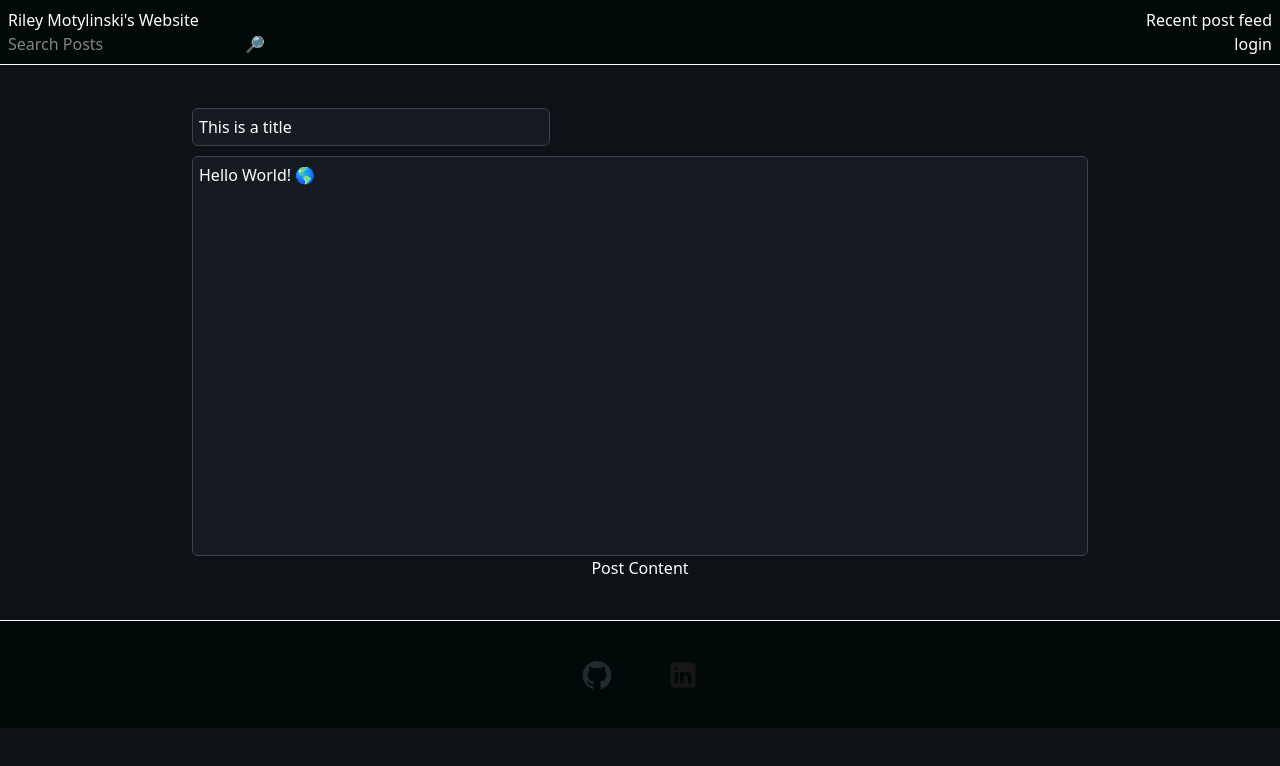
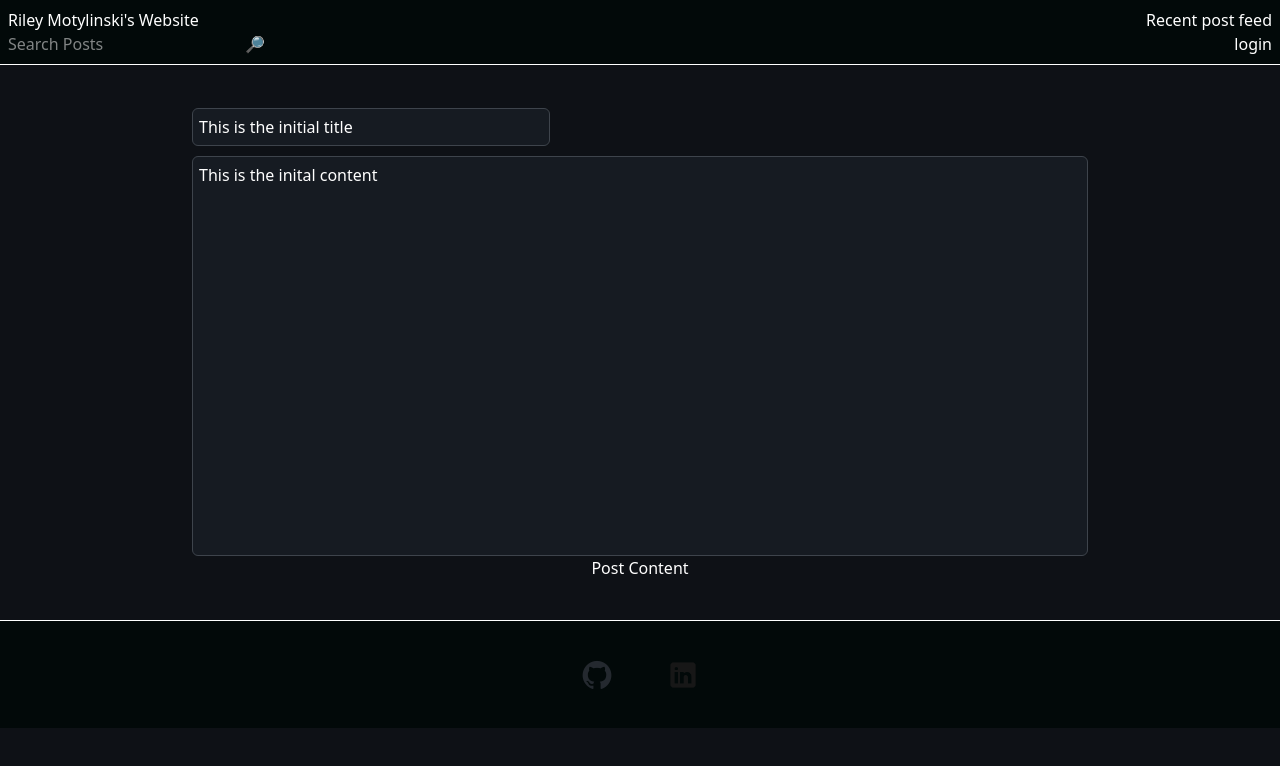
Before and after one commit to rileymotylinski/riley-motylinski, a Next.js app: page /admin/create-post in a window 1280 px wide. Shown: the top 766 px of the page. Built offline with nearby package versions, Linux system fonts and the light colour scheme; no server answers.

Commit message:
ref: made PostCreation componentgeneric

```diff
--- a/src/app/admin/create-post/page.tsx
+++ b/src/app/admin/create-post/page.tsx
@@ -1,10 +1,65 @@
-import { Tiptap } from "@/src/components/PostMaker";
+"use client";
+
+import { PostCreationManager } from "@/src/components/PostCreationManager";
+import { createPost } from "@/src/lib/post/createPost";
+import { redirect } from "next/navigation";
+import { useState } from "react";
+import { PostData } from "../../api/posts/[guid]/route";
+import type { Editor } from '@tiptap/core'
 
 export default function CreatePost() {
+    const [err, setErr] = useState("");
+    const [loading, setLoading] = useState(false);
+
+    async function handleClick(title: Editor, content: Editor) {
+        const postTitle = title?.getText();
+        const postContent = content?.getText();
+
+        if (!postTitle || !postContent) {
+            setErr("missing post content");
+            return;
+        }
+
+        const post: PostData = {
+            guid: crypto.randomUUID(),
+            title: postTitle,
+            content: postContent,
+            tags: ["test-tag"],
+            date: new Date().toISOString()
+        }
+
+        setLoading(true);
+        await createPost(post);
+        setLoading(false);
+
+        redirect(new URL("/admin/dashboard", process.env.NEXT_PUBLIC_HOME_URL).toString())
+    }
+
+    if (loading) {
+        return (
+            <>
+                <div>
+                    loading...
+                </div>
+            </>
+        )
+    }
+
+    if (err !== "") {
+        return (
+            <>
+                <div>
+                    {err}
+                </div>
+            </>
+        )
+    }
+
+
     return (
         <>
             <div className="flex justify-center">
-                <Tiptap />
+                <PostCreationManager handleSubmit={handleClick} initalTitle="This is the initial title" initalContent="This is the inital content" />
             </div>
         </>
     )
--- /dev/null
+++ b/src/app/admin/edit-post/pages.tsx
@@ -0,0 +1,23 @@
+import { auth } from "@/auth";
+
+export default async function Dashboard() {
+    const session = await auth();
+    if (!session?.user) return null;
+
+
+    return(
+        <>
+            <div><SignOut /></div>
+
+            <div className="flex justify-center items-center">
+                <AdminPostView />
+            </div>
+            <div>
+
+            </div>
+
+        </>
+    )
+
+
+}
--- a/src/app/layout.tsx
+++ b/src/app/layout.tsx
@@ -19,7 +19,10 @@ export default function RootLayout({
 
       >
         <Toolbar />
-        {children}
+        <div>
+          {children}
+        </div>
+
         <Footer />
       </body>
     </html>
--- a/src/components/AdminPost/AdminPostView.tsx
+++ b/src/components/AdminPost/AdminPostView.tsx
@@ -6,8 +6,6 @@ import { PostData } from "@/src/app/api/posts/[guid]/route";
 import { getPosts } from "@/src/lib/get/getPosts";
 import { deletePost } from "@/src/lib/delete/deletePost";
 import { redirect } from 'next/navigation'
-
-
 
 
 export const AdminPostView: FC = () => {
@@ -58,7 +56,7 @@ export const AdminPostView: FC = () => {
                     ))}
                     <div className="grid place-items-center">
                         <span className="text-3xl bg-background flex items-center justify-center rounded-full h-18 w-18 hover:bg-background/50 transition-colors duration-100">
-                            <button onClick={() => redirect(process.env.NEXT_PUBLIC_HOME_URL!)}>+</button>
+                            <button onClick={() => redirect(new URL("/admin/create-post",process.env.NEXT_PUBLIC_HOME_URL!).toString())}>+</button>
                         </span>
                     </div>
                 </div>
--- a/src/components/PostMaker.tsx
+++ b/src/components/PostCreationManager.tsx
@@ -4,37 +4,20 @@ import { useEditor, EditorContent } from '@tiptap/react'
 import StarterKit from '@tiptap/starter-kit'
 import { FC, useState } from 'react'
 import { EditorMenuBar } from './EditorMenuBar'
-import { PostData } from '../app/api/posts/[guid]/route'
-import { createPost } from '../lib/post/createPost'
+import type { Editor } from '@tiptap/core'
 
-export const Tiptap: FC = () => {
-  const [err, setErr] = useState("");
-  const [loading, setLoading] = useState(false);
-  async function handleClick() {
-    const postTitle = title?.getText();
-    const postContent = body?.getText();
+type Props = {
+  initalTitle: string,
+  initalContent: string,
+  handleSubmit: (titleEditor: Editor, contentEditor: Editor) => Promise<void>
+}
 
-    if (!postTitle || !postContent) {
-      setErr("missing post content");
-      return;
-    }
-
-    const post: PostData = {
-      guid: crypto.randomUUID(),
-      title: postTitle,
-      content: postContent,
-      tags: ["test-tag"],
-      date: new Date().toISOString()
-    }
-    setLoading(true);
-    await createPost(post);
-    setLoading(false);
-  }
+export const PostCreationManager: FC<Props> = ({ initalTitle, initalContent, handleSubmit }) => {
 
   // managing title
   const title = useEditor({
     extensions: [StarterKit],
-    content: 'This is a title',
+    content: initalTitle,
     // Don't render immediately on the server to avoid SSR issues
     immediatelyRender: false,
     editorProps: {
@@ -47,7 +30,7 @@ export const Tiptap: FC = () => {
   // managing content in body
   const body = useEditor({
     extensions: [StarterKit],
-    content: '<p>Hello World! 🌎️</p>',
+    content: initalContent,
     // Don't render immediately on the server to avoid SSR issues
     immediatelyRender: false,
     editorProps: {
@@ -57,8 +40,14 @@ export const Tiptap: FC = () => {
     }
   })
 
-  if (loading) {
-    return <div>loading...</div>
+  if (!title || !body) {
+    return(
+      <>
+        <div>
+          Unable to create post editors. Please try refreshing the page.
+        </div>
+      </>
+    )
   }
 
   return (<>
@@ -72,8 +61,7 @@ export const Tiptap: FC = () => {
 
       </div>
 
-      <button onClick={() => handleClick()}>Post Content</button>
-      <div>{err}</div>
+      <button onClick={() => handleSubmit(title, body)}>Post Content</button>
     </div>
 
   </>)
```
